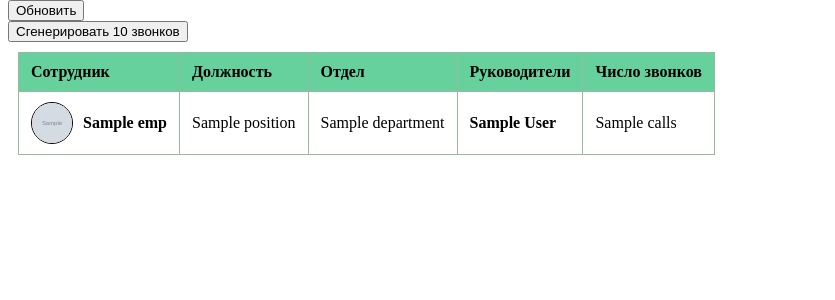
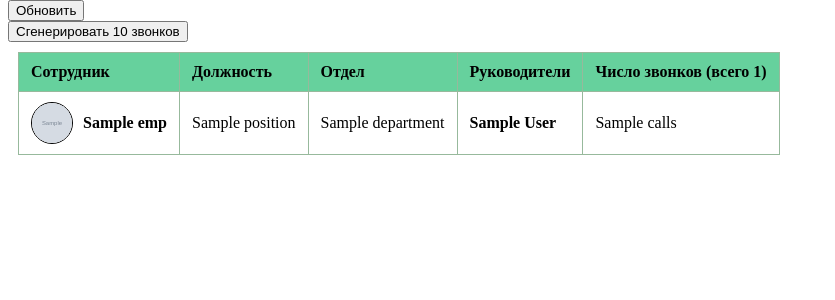
Before and after one commit to SomeDwarf/BitrixDeals, a Django app: template staff/templates/staff_table.html in a window 1280 px wide. Shown: the part 101-401 px from the top of the page, without its empty margins (0-835 px from the left). Run offline with Django 5.2, Linux system fonts and the light colour scheme; the template is opened without the code that fills it: most values are stand-ins (such as "Sample title", 1, 10 or a date in 2020); grey boxes marked "Sample" are stand-in pictures; parts of the project's set-up code (start-up, migrations or seed data) failed here and were passed over.

Commit message:
added total calls count on page

```diff
--- a/staff/templates/staff_table.html
+++ b/staff/templates/staff_table.html
@@ -30,7 +30,7 @@
                 <th>Должность</th>
                 <th>Отдел</th>
                 <th>Руководители</th>
-                <th>Число звонков</th>
+                <th>Число звонков (всего {{ total_calls }})</th>
             </tr>
         </thead>
         <tbody>
--- a/staff/views/staff.py
+++ b/staff/views/staff.py
@@ -42,6 +42,8 @@ def table(request):
                 calls_count[call['PORTAL_USER_ID']] = 1
         for user in response_users:
             user["CALLS_COUNT"] = calls_count.get(user.get('ID'))
+        # Общее количество звонков
+        context['total_calls'] = len(response_calls)
     except BitrixApiError as e:
         return HttpResponseServerError(f"Ошибка BitrixApi: {e}")
 
```
